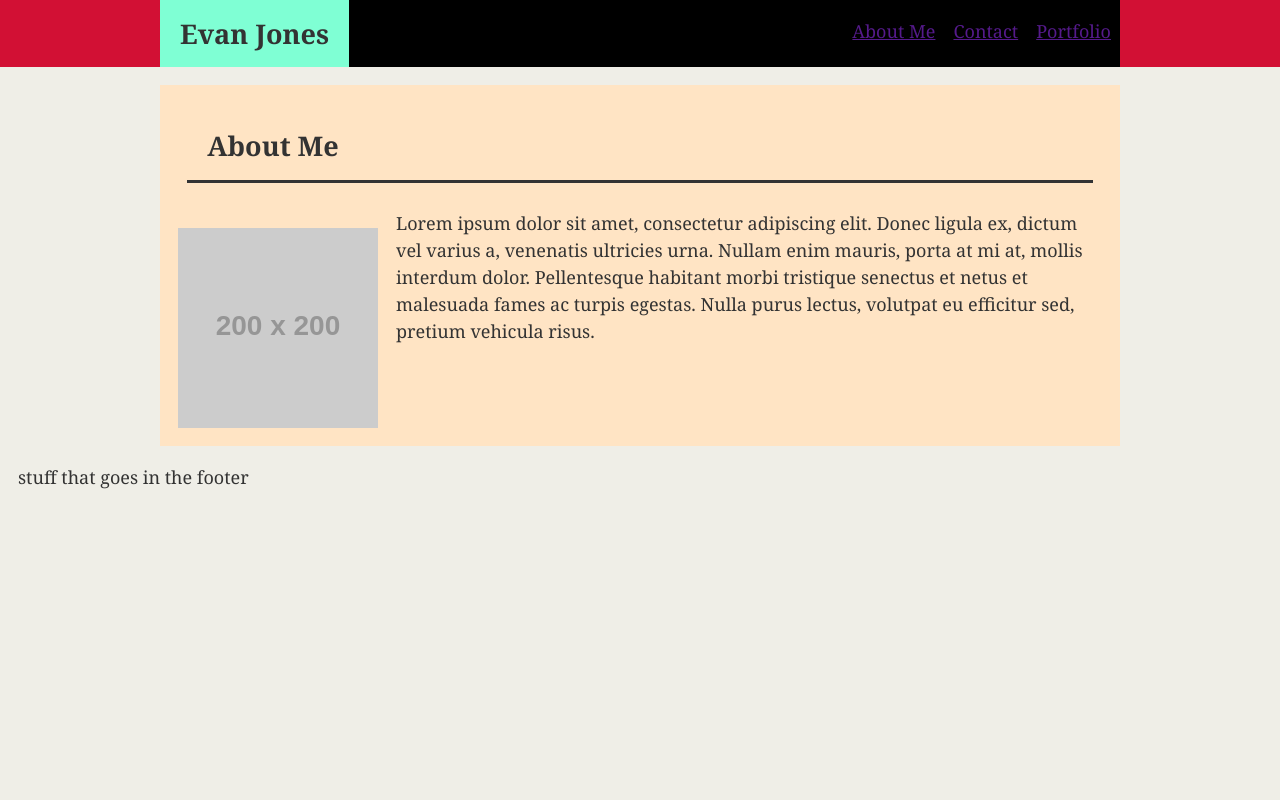
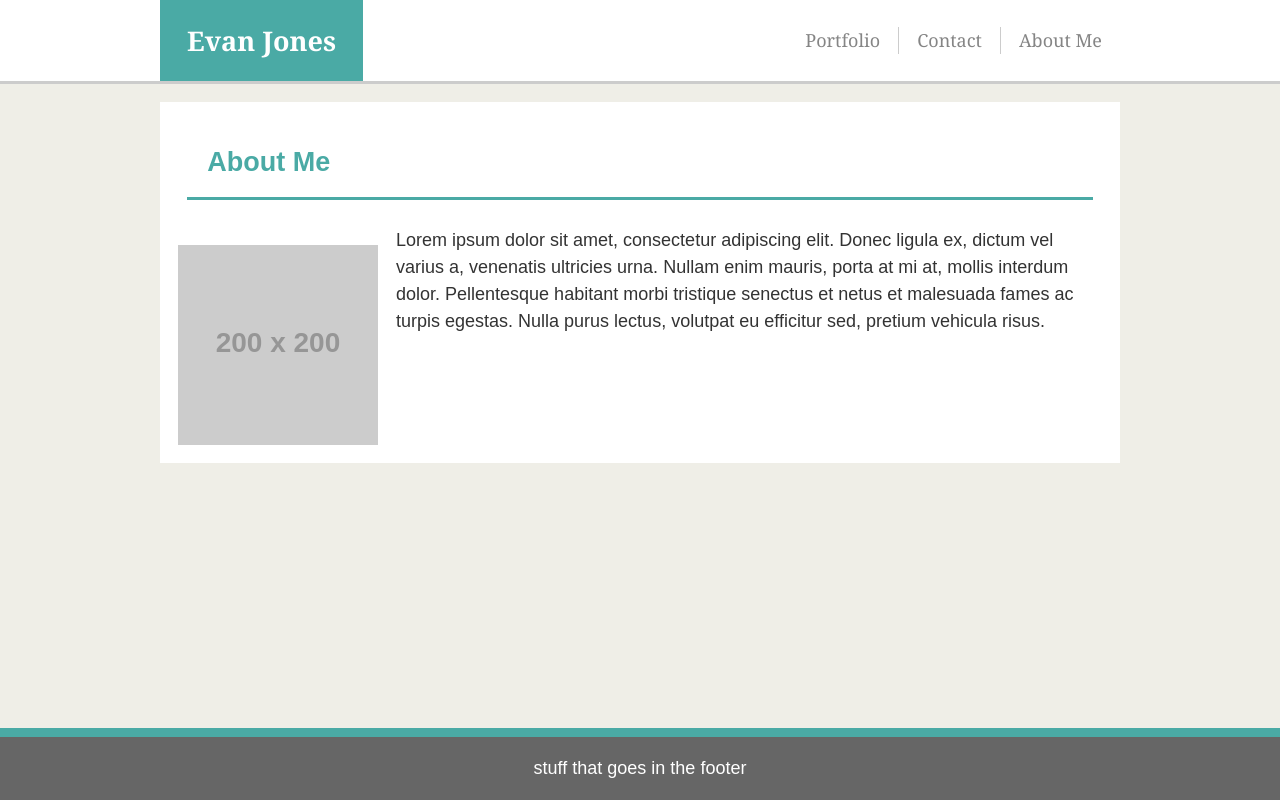
Before and after one commit to EvanJJones/Basic-Portfolio, a plain HTML site: page index.html in a window 1280 px wide. Drawn offline with Linux system fonts and the light colour scheme; placeholder pictures from the web are drawn by us.

Commit message:
Finished styling of portfolio page

```diff
--- a/assets/css/style.css
+++ b/assets/css/style.css
@@ -1,54 +1,72 @@
 body {
     padding: 0;
     margin: 0;
-    font-family: Georgia, "Times New Roman", Times, serif;
+    font-family: Arial, Helvetica, sans-serif;
     font-size: 18px;
     line-height: 150%;
     color: #333;
     background: #efeee7;
   }
 
-  header {
-    background: #d21034;
+header {
+    background: #ffffff;
     margin-bottom: 1em;
+    border-bottom-style: solid;
+    border-color: #cccccc;
+    font-family: Georgia, 'Times New Roman', Times, serif;
   }
 
-  .topSection {
-      width: 960px;
-      margin: 0 auto;
+.topSection {
+    display: flex;
+    flex-direction: row;
+    justify-content: space-between;
+    width: 960px;
+    margin: 0 auto;
   }
 h1 {
     font-size: 1.5em;
     margin: 0;
-    padding: 20px;
-    background-color: aquamarine;
+    padding: 1em;
+    background-color: #4aaaa5;
+    color: white;
+}
+.menuItem {
+    border-left-style: solid;
+    border-color: #cccccc;
+    border-width: 1px;
 }
 
 article {
     overflow: auto;
     width: 960px;
     margin: 0 auto;
-    background-color: bisque
+    background-color: white;
 }
 
 p {
     margin: 1em;
 }
 
+li a{
+    color: #858585;
+    text-decoration: none;
+}
+
 ul{
-    background-color: black;
+    display: flex;
+    align-items: center;
     list-style: none;
     margin: 0;
     padding: 0;
     overflow: hidden;
 }
 li {
-    float: right;
-    padding: 1em .5em .5em .5em;
+    padding-left: 1em;
+    padding-right: 1em;
 }
 
 .h1name {
-    float: left;
+
     padding: 0;
 }
 
@@ -56,9 +74,22 @@ h2{
     margin: 1em;
     padding: .75em;
     border-bottom-style: solid;
+    color: #4aaaa5;
 }
 
 img {
     float: left;
     margin: 1em;
 }
+
+footer {
+    width: 100%;
+    text-align: center;
+    background-color: #666666;
+    color: white;
+    position: fixed;
+    bottom: 0;
+    border-top-style: solid;
+    border-color: #4aaaa5;
+    border-width: .5em;
+}
--- a/index.html
+++ b/index.html
@@ -14,7 +14,9 @@
             <div class="topSection">
                 <ul>
                     <li class="h1name"><h1>Evan Jones</h1></li>
-                    <li class="menuItem"><a href="">Portfolio</a></li>
+                </ul>
+                <ul>
+                    <li><a href="">Portfolio</a></li>
                     <li class="menuItem"><a href="">Contact</a></li>
                     <li class="menuItem"><a href="">About Me</a></li>
                 </ul>
```
